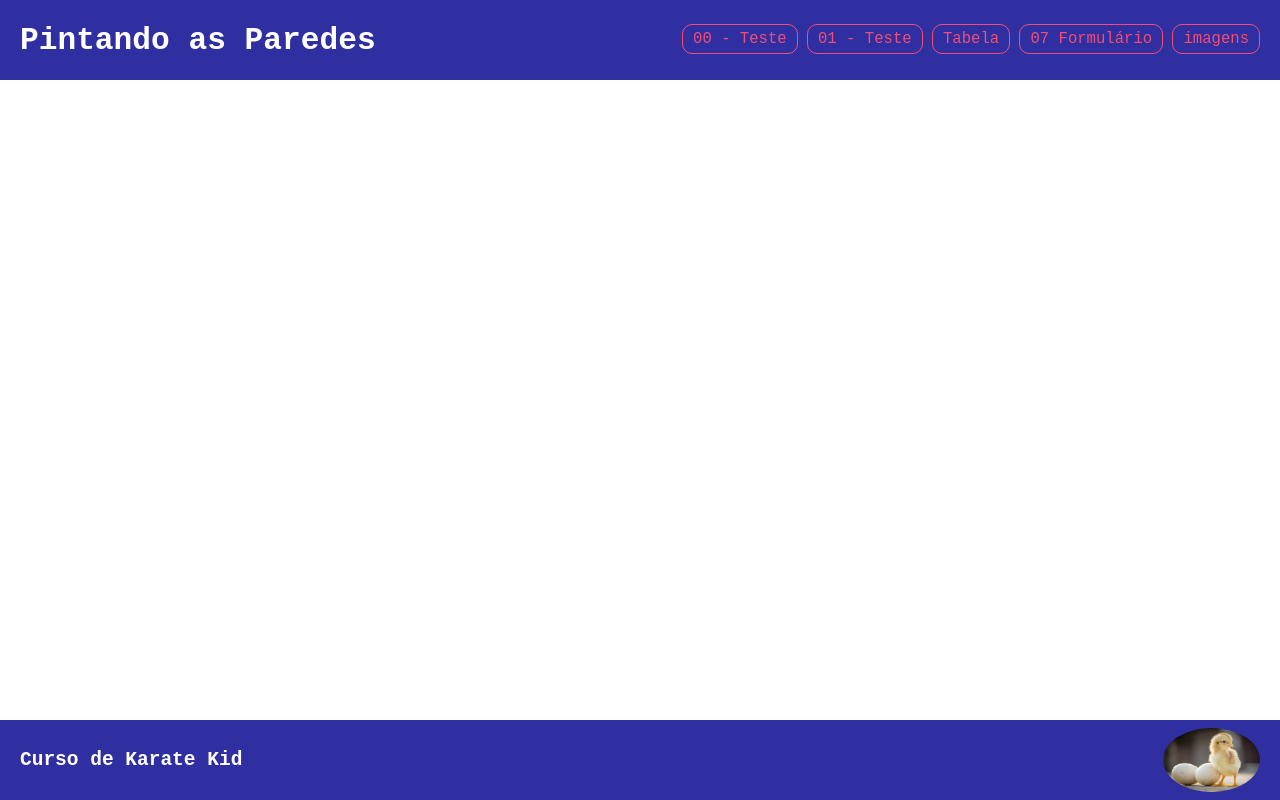
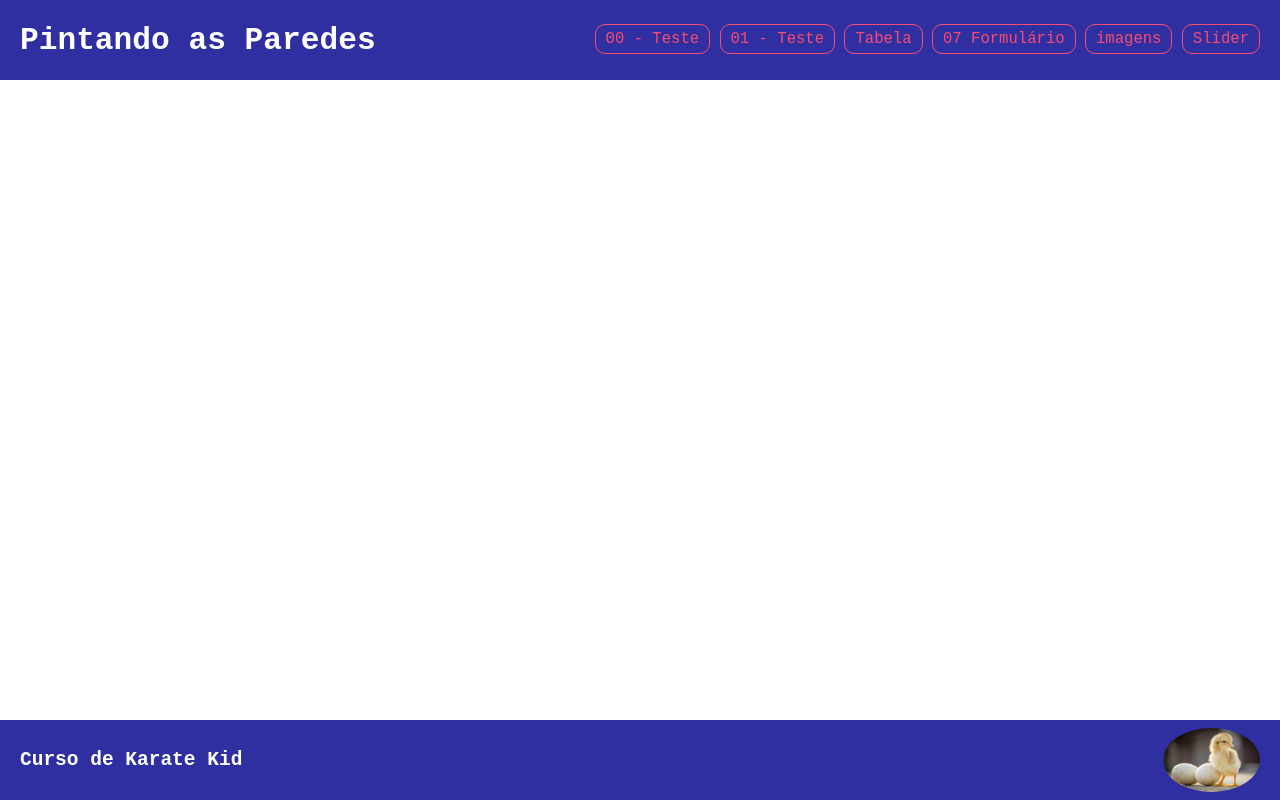
Before and after one commit to DeysaHerdi/gatodemonio, a plain HTML site: page htmleoutros/html/index.html in a window 1280 px wide. Drawn offline with Linux system fonts and the light colour scheme.

Commit message:
--- Auto-Git Commit ---

```diff
--- a/htmleoutros/html/index.html
+++ b/htmleoutros/html/index.html
@@ -22,6 +22,7 @@
                 <a href="exercicios/tabela.html">Tabela</a>
                 <a href="exercicios/form.html"> 07 Formulário</a>
                 <a href="exercicios/imagens.html"> imagens</a>
+                <a href="exercicios/slider.html"> Slider</a>
 
             </nav>
         </header>
```
